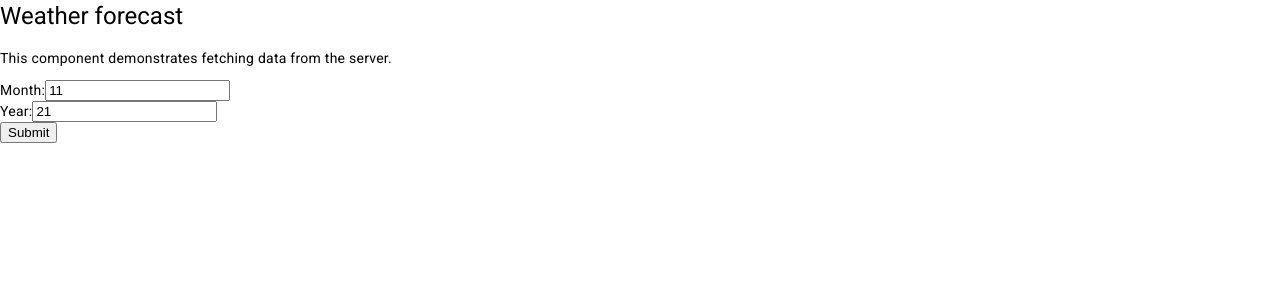
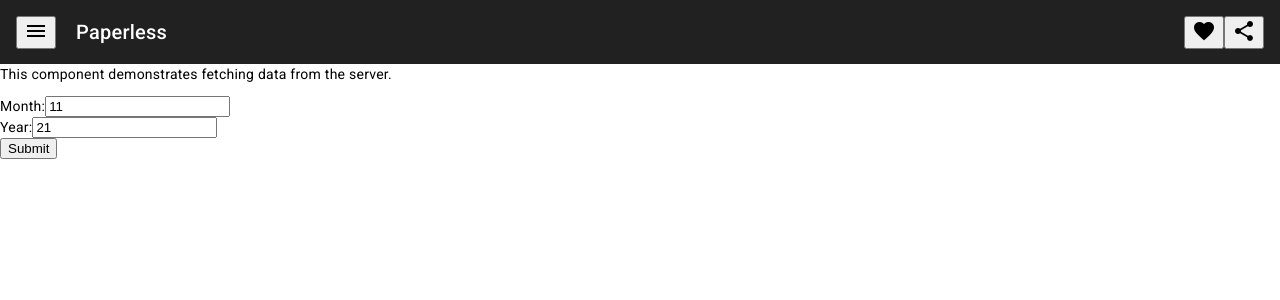
Before and after one commit to AhmadAgbarea/paperless-backend-lab, an Angular app in the folder WebApp/: page / in a window 1280 px wide. Shown: the top 300 px of the page. Built offline with nearby package versions, Linux system fonts and the light colour scheme.

Commit message:
Add Toolbar

```diff
--- a/WebApp/src/app/app.component.css
+++ b/WebApp/src/app/app.component.css
@@ -0,0 +1,3 @@
+.example-spacer {
+    flex: 1 1 auto;
+  }
--- a/WebApp/src/app/app.component.html
+++ b/WebApp/src/app/app.component.html
@@ -1,5 +1,16 @@
-<h1 id="tableLabel">Weather forecast</h1>
-
+<mat-toolbar>
+    <button mat-icon-button class="example-icon" aria-label="Example icon-button with menu icon">
+     <mat-icon>menu</mat-icon>
+   </button>
+   <span style="margin: 20px;">Paperless </span>
+   <span class="example-spacer"></span>
+   <button mat-icon-button class="example-icon favorite-icon" aria-label="Example icon-button with heart icon">
+     <mat-icon>favorite</mat-icon>
+   </button>
+   <button mat-icon-button class="example-icon" aria-label="Example icon-button with share icon">
+    <mat-icon>share</mat-icon>
+  </button>
+ </mat-toolbar>
 <p>This component demonstrates fetching data from the server.</p>
 
 <form (ngSubmit)="onSubmit()">
--- a/WebApp/src/app/app.module.ts
+++ b/WebApp/src/app/app.module.ts
@@ -4,13 +4,14 @@ import { BrowserModule } from '@angular/platform-browser';
 import { FormsModule } from '@angular/forms';
 import { AppComponent } from './app.component';
 import { BrowserAnimationsModule } from '@angular/platform-browser/animations';
-
+import {MatToolbarModule} from '@angular/material/toolbar';
+ import {MatIconModule} from '@angular/material/icon';
 @NgModule({
   declarations: [
     AppComponent
   ],
   imports: [
-    BrowserModule, HttpClientModule, FormsModule, BrowserAnimationsModule
+    BrowserModule, HttpClientModule, FormsModule, BrowserAnimationsModule, MatToolbarModule , MatIconModule
   ],
   providers: [],
   bootstrap: [AppComponent]
```
